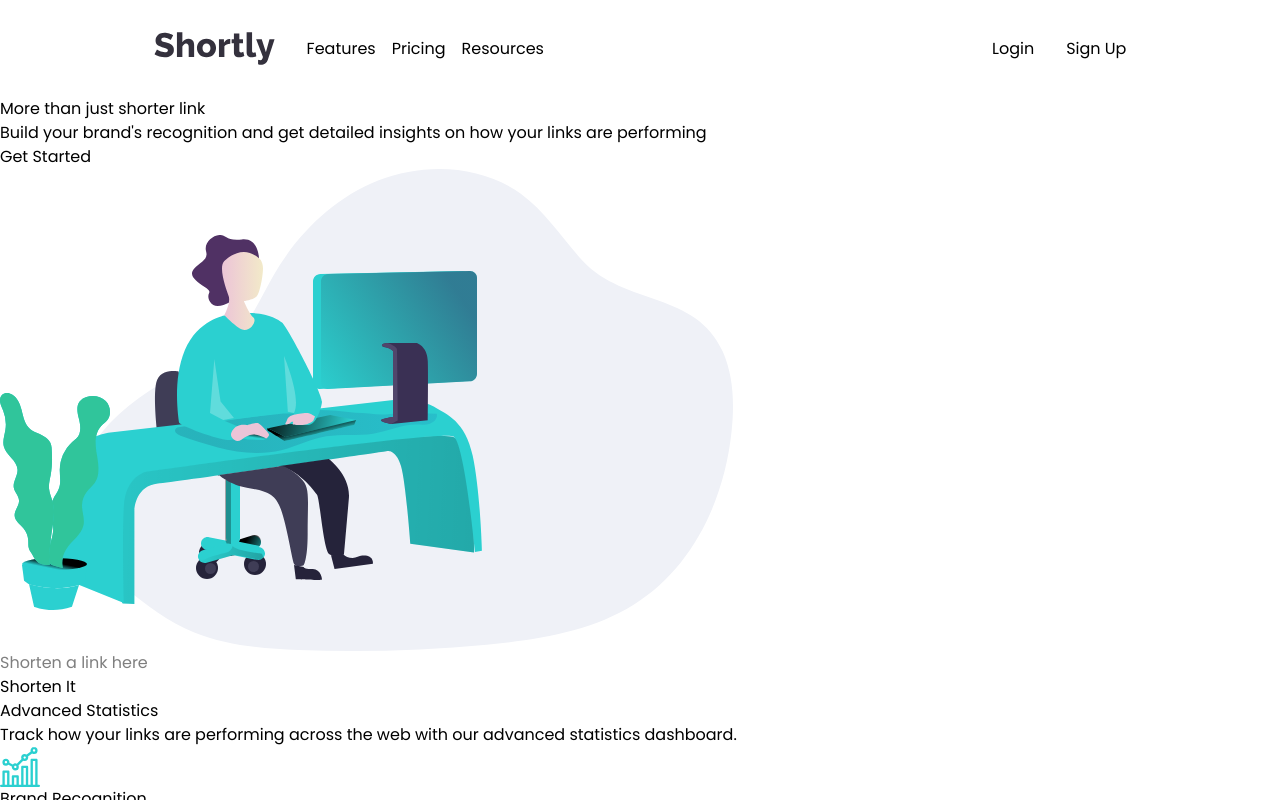
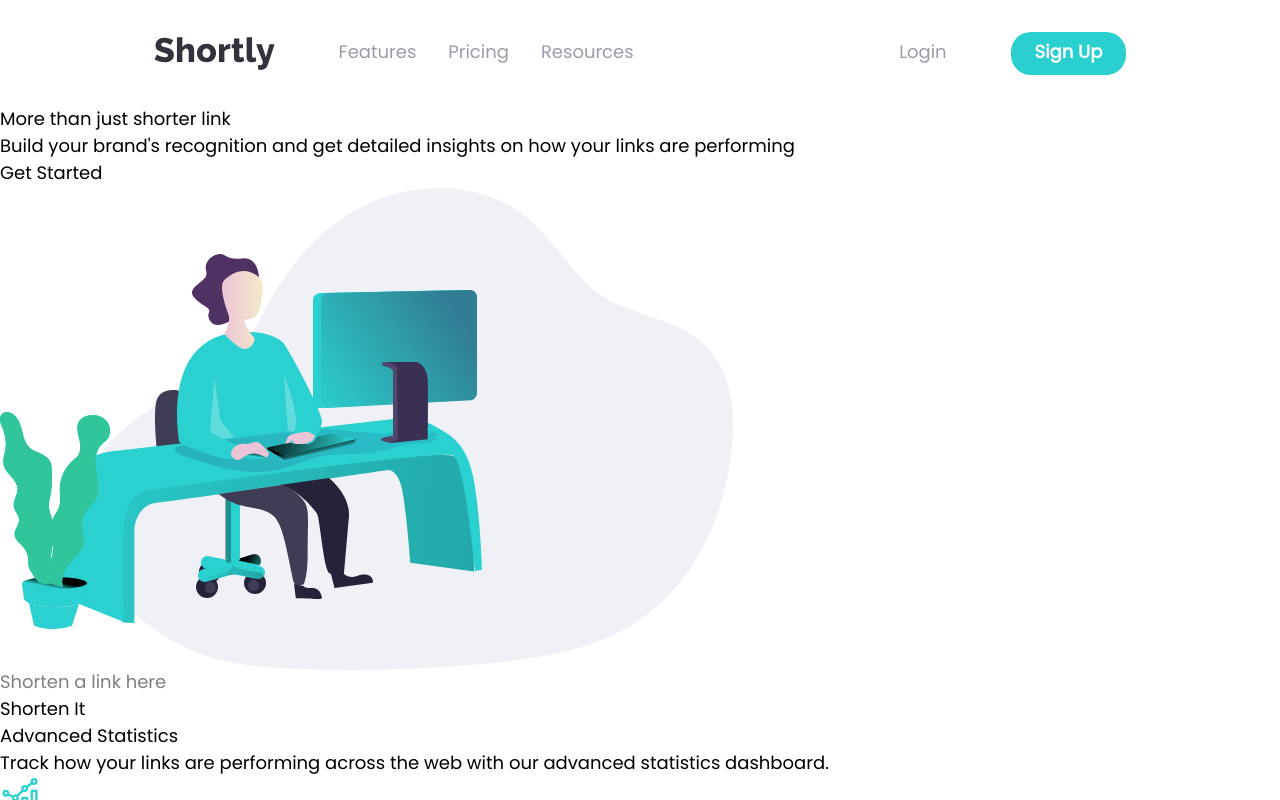
Before and after one commit to azanra/url-shortening, a React (Vite) app: page / in a window 1280 px wide. Shown: the top 800 px of the page. Built offline with nearby package versions, Linux system fonts and the light colour scheme.

Commit message:
Style the nav text color and add button style

```diff
--- a/src/App.css
+++ b/src/App.css
@@ -23,6 +23,7 @@
 
 body {
   font-family: "poppins", var(--system-ui);
+  font-size: var(--Font-size);
 }
 
 .center {
@@ -30,3 +31,11 @@ body {
   justify-content: center;
   align-items: center;
 }
+
+.button {
+  padding: 8px 24px;
+  background-color: var(--Cyan);
+  border-radius: 20px;
+  color: white;
+  font-weight: bold;
+}
--- a/src/components/header.jsx
+++ b/src/components/header.jsx
@@ -5,18 +5,18 @@ export default function Header() {
     <div className="headerContainer flex justify-center p-8">
       <div className="header flex w-[80%] justify-between">
         <div className="nav flex">
-          <div className="headerlogo mr-8">
+          <div className="headerlogo mr-16 center">
             <img src={Logo} alt="Logo Image" />
           </div>
-          <div className="navLink center gap-4">
+          <div className="navLink center gap-8 text-(--Grayish-Violet)">
             <a href="">Features</a>
             <a href="">Pricing</a>
             <a href="">Resources</a>
           </div>
         </div>
-        <div className="action center gap-8">
-          <button>Login</button>
-          <button>Sign Up</button>
+        <div className="action center gap-16">
+          <button className="text-(--Grayish-Violet)">Login</button>
+          <button className="button">Sign Up</button>
         </div>
       </div>
     </div>
```
